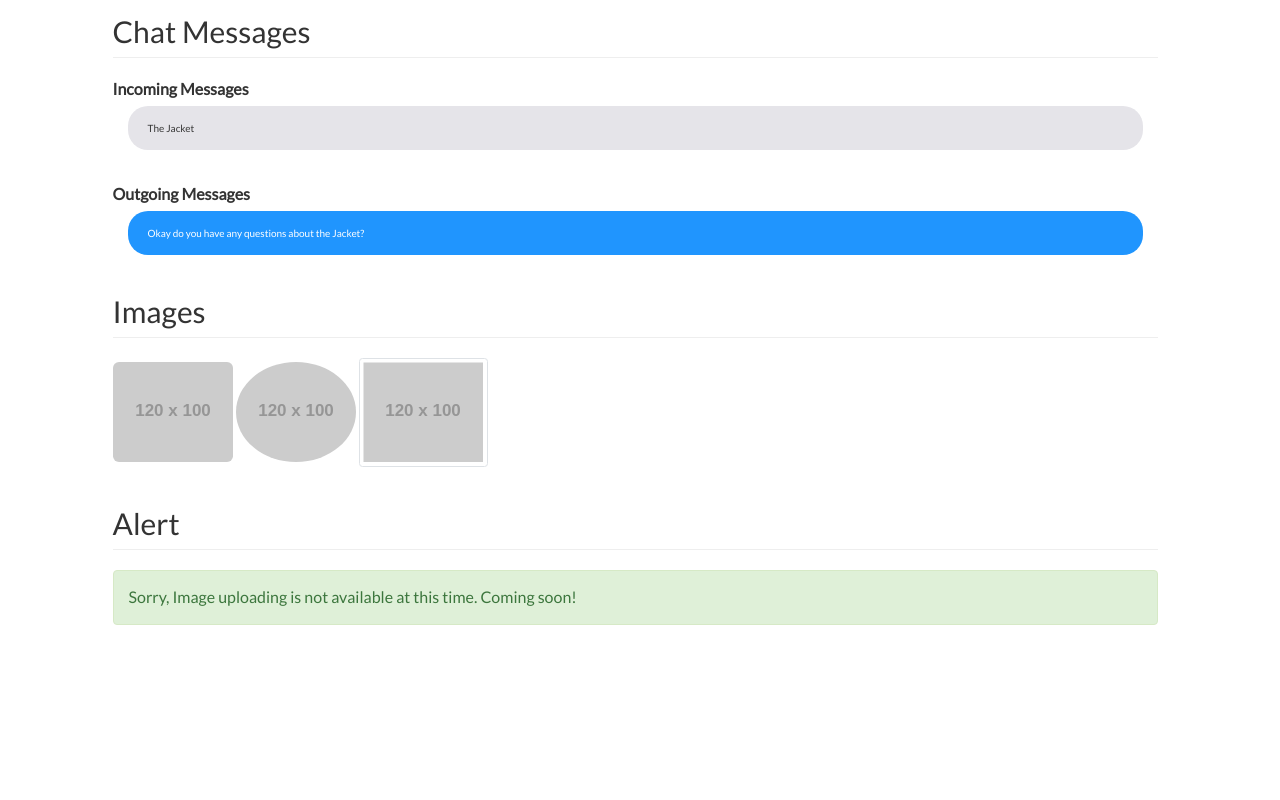
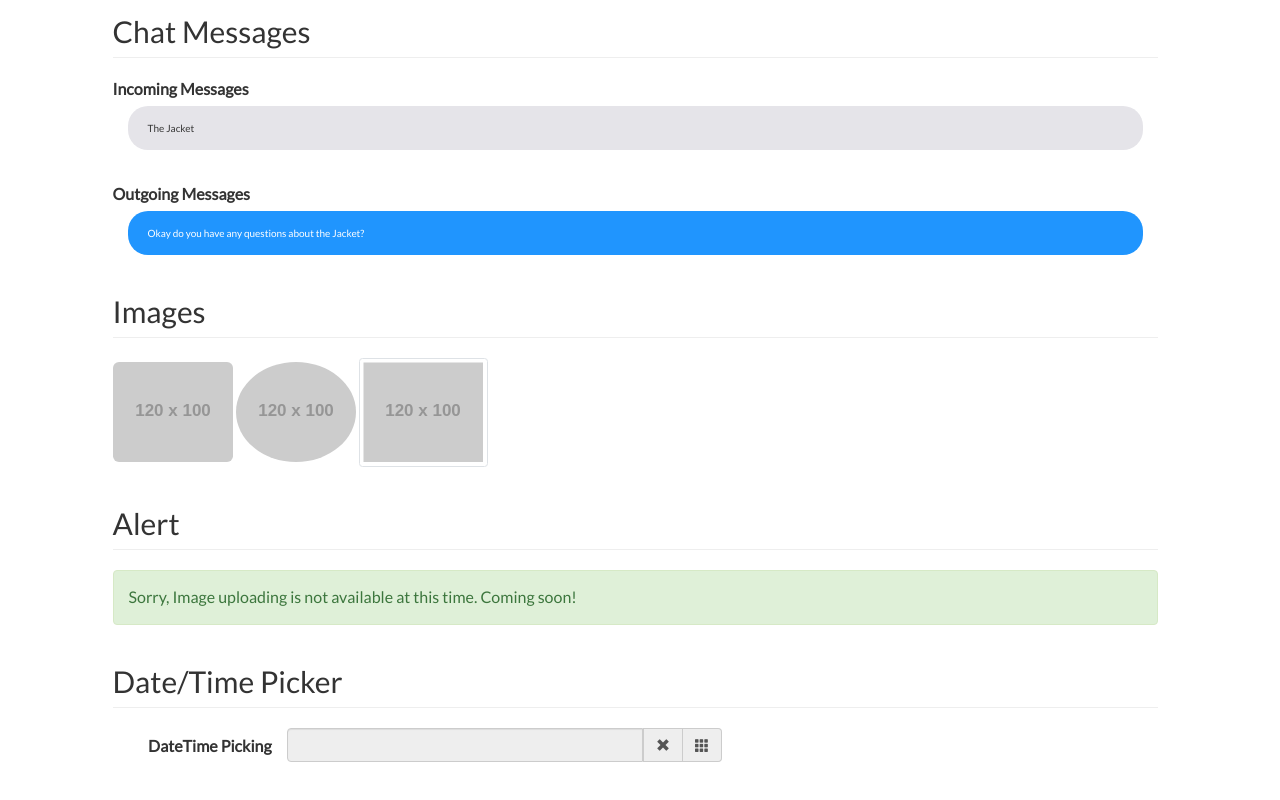
Before and after one commit to NeatStreet/NeatStreet, a website: page public/StyleGuide.html in a window 1280 px wide. Shown: the part 5386-6186 px from the top of the page. Before the commit the page ends 6031 px from the top, so only its background shows below. Drawn offline with nearby package versions, Linux system fonts and the light colour scheme; placeholder pictures from the web are drawn by us.

Commit message:
update styleguide

```diff
--- a/public/StyleGuide.html
+++ b/public/StyleGuide.html
@@ -29,6 +29,7 @@
     <link rel="stylesheet" href="https://cdnjs.cloudflare.com/ajax/libs/baguettebox.js/1.8.1/baguetteBox.min.css">
     <link rel="stylesheet" href="css/fluid-gallery.css">
     <link rel="stylesheet" href="css/thumbnail-gallery.css">
+    <link href="./bootstrap-datetimepicker-master/css/bootstrap-datetimepicker.min.css" rel="stylesheet" media="screen">
 </head>
 
 <body>
@@ -460,6 +461,61 @@
                     Sorry, Image uploading is not available at this time. Coming soon!
                 </div>
                 <!-- /ALERT -->
+                <!-- Data/Time Picker -->
+                <h2 class="page-header" id="dataTimePicker">Date/Time Picker</h2>
+                <form action="" class="form-horizontal"  role="form">
+                    <fieldset>
+                        <div class="form-group">
+                            <label for="dtp_input1" class="col-md-2 control-label">DateTime Picking</label>
+                            <div class="input-group date form_datetime col-md-5" data-date="1979-09-16T05:25:07Z" data-date-format="dd MM yyyy - HH:ii p" data-link-field="dtp_input1">
+                                <input class="form-control" size="16" type="text" value="" readonly>
+                                <span class="input-group-addon"><span class="glyphicon glyphicon-remove"></span></span>
+                                <span class="input-group-addon"><span class="glyphicon glyphicon-th"></span></span>
+                            </div>
+                            <input type="hidden" id="dtp_input1" value="" /><br/>
+                        </div>
+                    </fieldset>
+                </form>
+                <script type="text/javascript" src="./bootstrap-datetimepicker-master/sample%20in%20bootstrap%20v3/jquery/jquery-1.8.3.min.js" charset="UTF-8"></script>
+                <script type="text/javascript" src="./bootstrap-datetimepicker-master/sample%20in%20bootstrap%20v3/bootstrap/js/bootstrap.min.js"></script>
+                <script type="text/javascript" src="./bootstrap-datetimepicker-master/js/bootstrap-datetimepicker.js" charset="UTF-8"></script>
+                <script type="text/javascript" src="./bootstrap-datetimepicker-master/js/locales/bootstrap-datetimepicker.fr.js" charset="UTF-8"></script>
+                <script type="text/javascript">
+                  $('.form_datetime').datetimepicker({
+                    //language:  'fr',
+                    weekStart: 1,
+                    todayBtn:  1,
+                    autoclose: 1,
+                    todayHighlight: 1,
+                    startView: 2,
+                    forceParse: 0,
+                    showMeridian: 1
+                  });
+                  $('.form_date').datetimepicker({
+                    language:  'fr',
+                    weekStart: 1,
+                    todayBtn:  1,
+                    autoclose: 1,
+                    todayHighlight: 1,
+                    startView: 2,
+                    minView: 2,
+                    forceParse: 0
+                  });
+                  $('.form_time').datetimepicker({
+                    language:  'fr',
+                    weekStart: 1,
+                    todayBtn:  1,
+                    autoclose: 1,
+                    todayHighlight: 1,
+                    startView: 1,
+                    minView: 0,
+                    maxView: 1,
+                    forceParse: 0
+                  });
+                </script>
+                <!-- /Data/Time Picker -->
+
+
 
                 <script
                         src="https://code.jquery.com/jquery-3.1.1.min.js"
```
